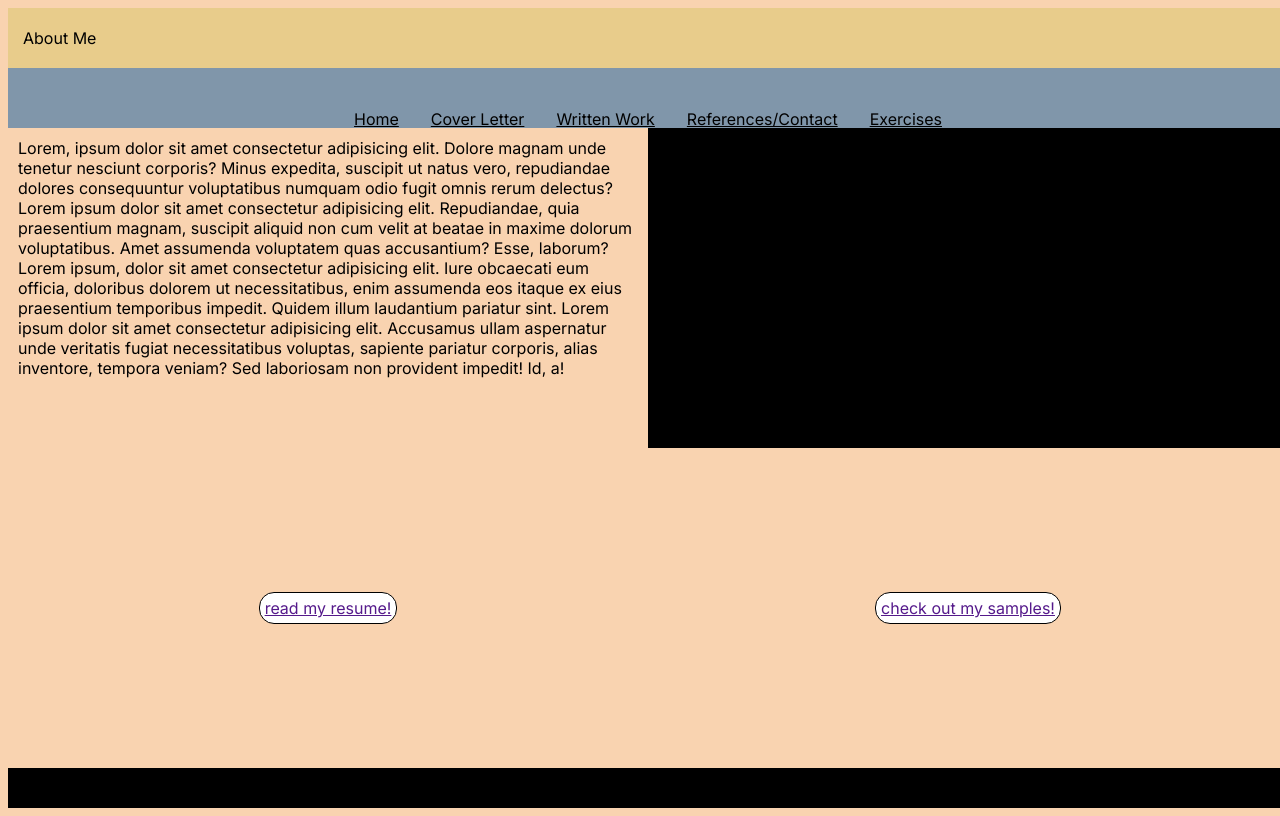
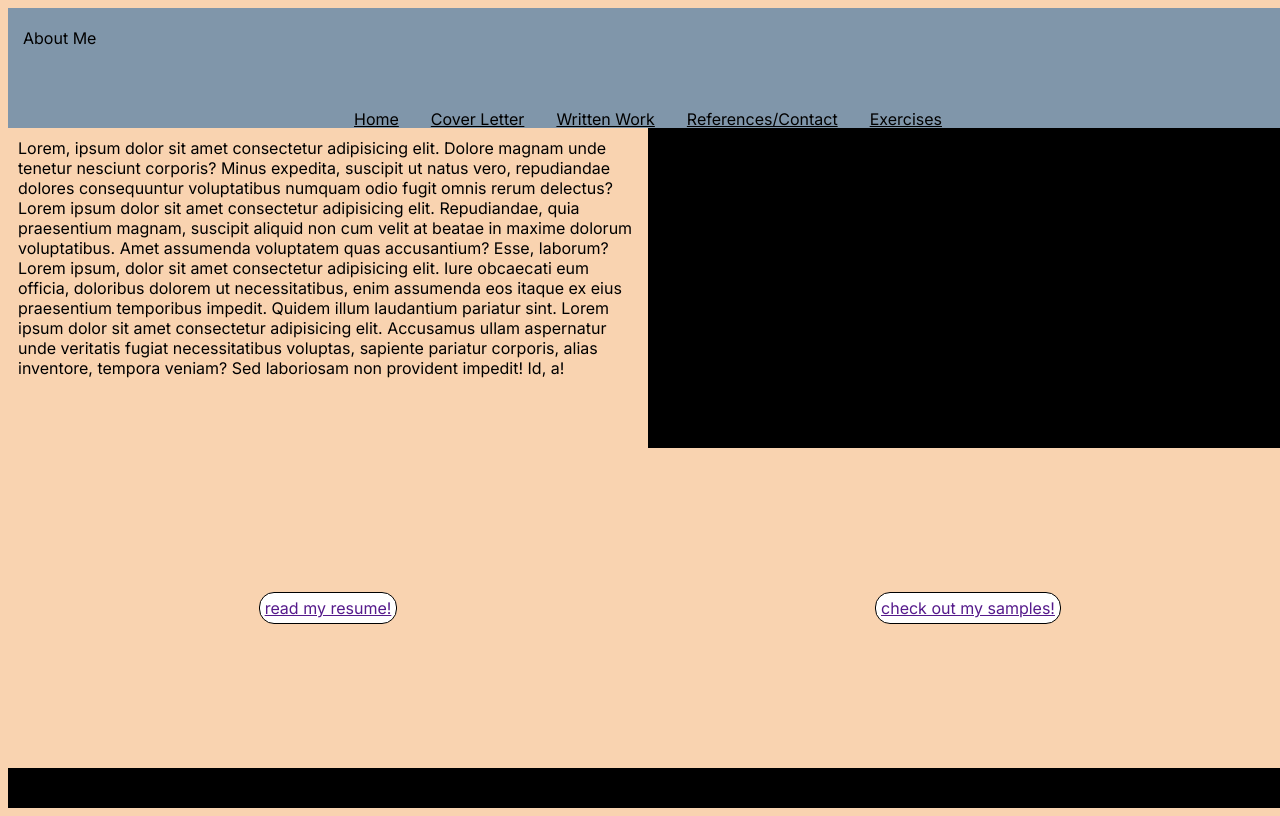
Before and after one commit to shrimpjak/shrimpjak.github.io, a plain HTML site: page finalwebsite/index.html in a window 1280 px wide. Drawn offline with Linux system fonts and the light colour scheme.

Commit message:
Update portfoliostyling.css

```diff
--- a/finalwebsite/css/portfoliostyling.css
+++ b/finalwebsite/css/portfoliostyling.css
@@ -42,7 +42,7 @@ nav a {
 
 .landingheader {
     display: grid;
-    background-color: #e8cc8b;
+    background-color: #8096aa;
     align-content: center;
     text-align: left;
     padding: 15px;
```
